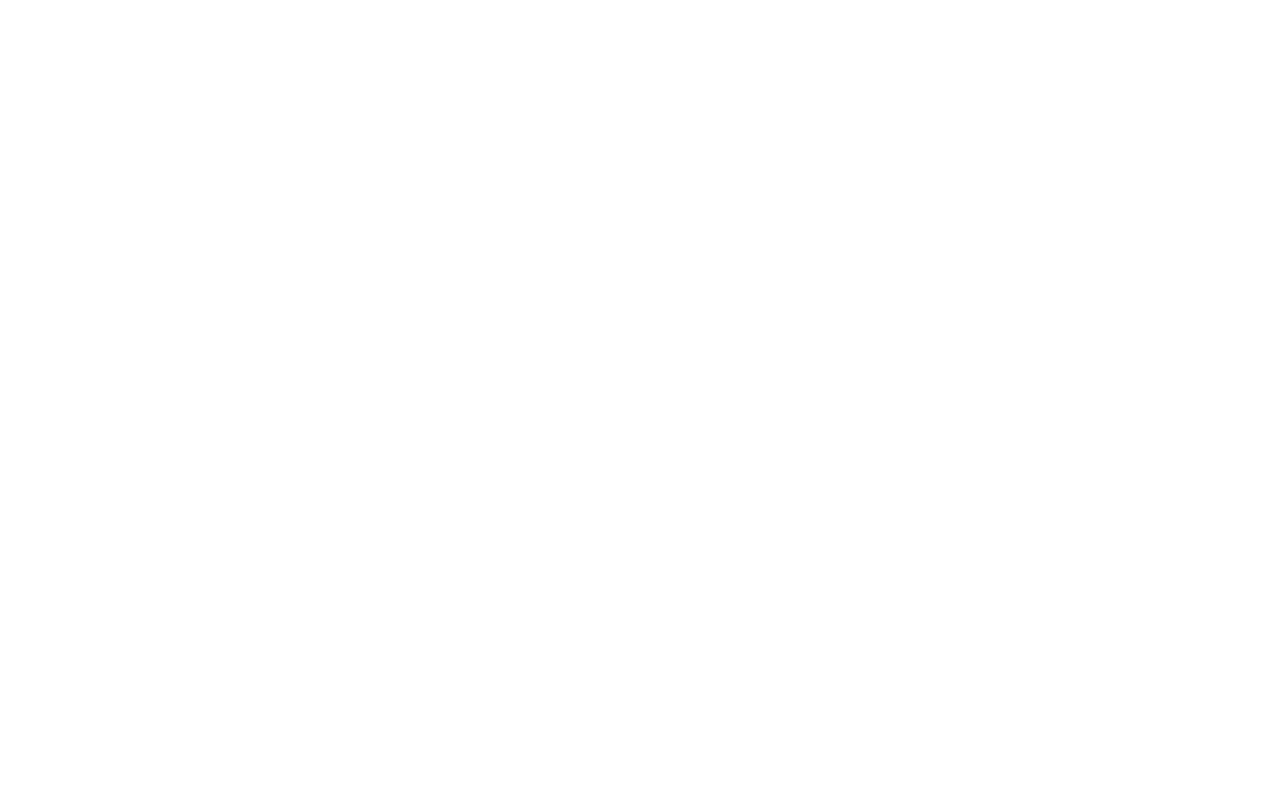
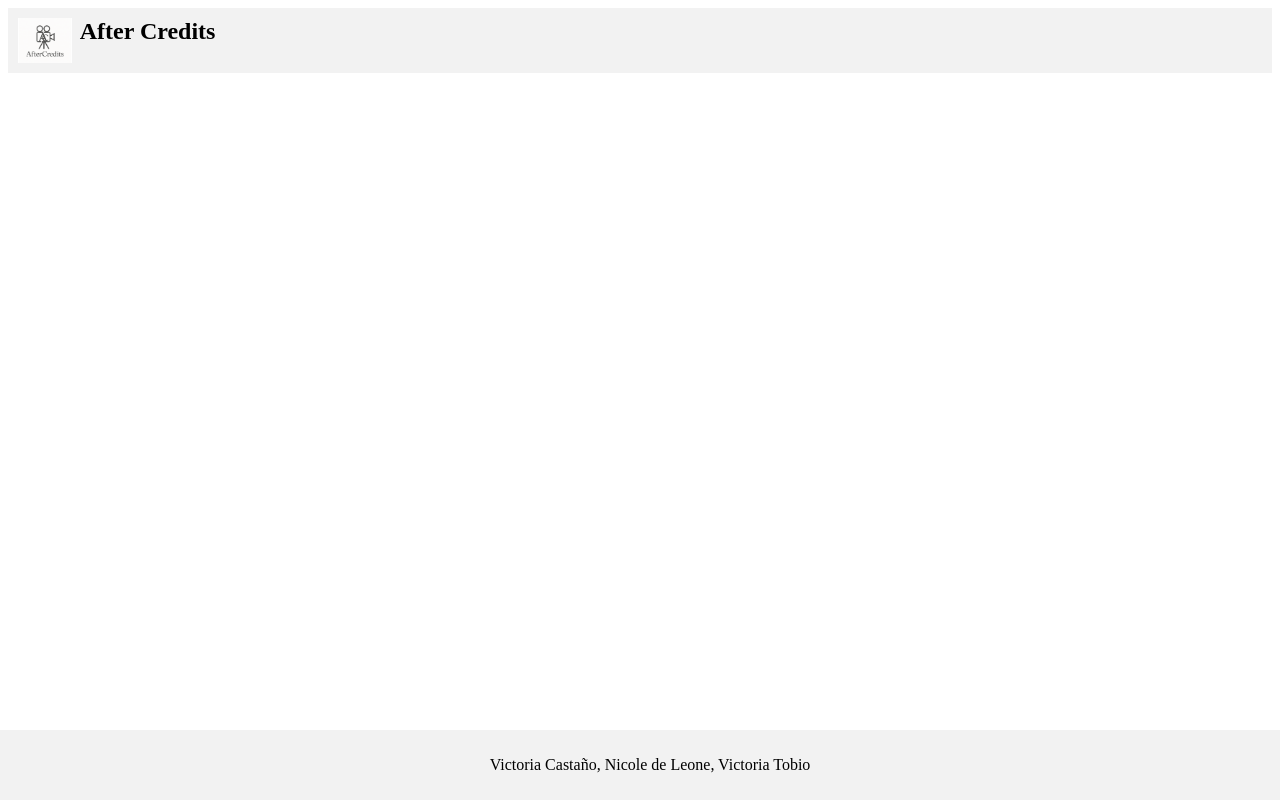
Before and after one commit to NicoledeLeone23/proyectoIntegrador3, a React (Create React App) app in the folder proyecto/proyecto-integrador/: page /peliculasencartel in a window 1280 px wide. Built offline with nearby package versions, Linux system fonts and the light colour scheme.

Commit message:
creacion de las rutas de las paginas

```diff
--- a/proyecto/proyecto-integrador/src/App.js
+++ b/proyecto/proyecto-integrador/src/App.js
@@ -1,6 +1,8 @@
 import React from "react";
 import { Route, Switch} from "react-router-dom";
 import Home from "./screens/Home/Home";
+import PeliculasEnCartel from "./screens/PeliculasEnCartel/PeliculasEnCartel";
+import PeliculasPopulares from "./screens/PeliculasPopulares/PeliculasPopulares";
 
 
 
@@ -8,6 +10,8 @@
   return (
     <Switch>
       <Route path= "/" exact={true} component={Home}/>
+      <Route path= "/peliculasencartel" component={PeliculasEnCartel}/>
+      <Route path= "/peliculaspopulares" component={PeliculasPopulares}/>
     </Switch>
 
   );
--- /dev/null
+++ b/proyecto/proyecto-integrador/src/screens/PeliculasEnCartel/PeliculasEnCartel.js
@@ -0,0 +1,15 @@
+import React from "react";
+import Header from "../../components/Header/Header";
+import Footer from "../../components/Footer/Footer";
+
+
+function PeliculasEnCartel() {
+    return(
+        <React.Fragment>
+            <Header/>
+            <Footer/>
+       </React.Fragment>
+    )
+}
+
+export default PeliculasEnCartel;
--- /dev/null
+++ b/proyecto/proyecto-integrador/src/screens/PeliculasPopulares/PeliculasPopulares.js
@@ -0,0 +1,15 @@
+import React from "react";
+import Header from "../../components/Header/Header";
+import Footer from "../../components/Footer/Footer";
+
+
+function PeliculasPopulares() {
+    return(
+        <React.Fragment>
+            <Header/>
+            <Footer/>
+       </React.Fragment>
+    )
+}
+
+export default PeliculasPopulares;
```
